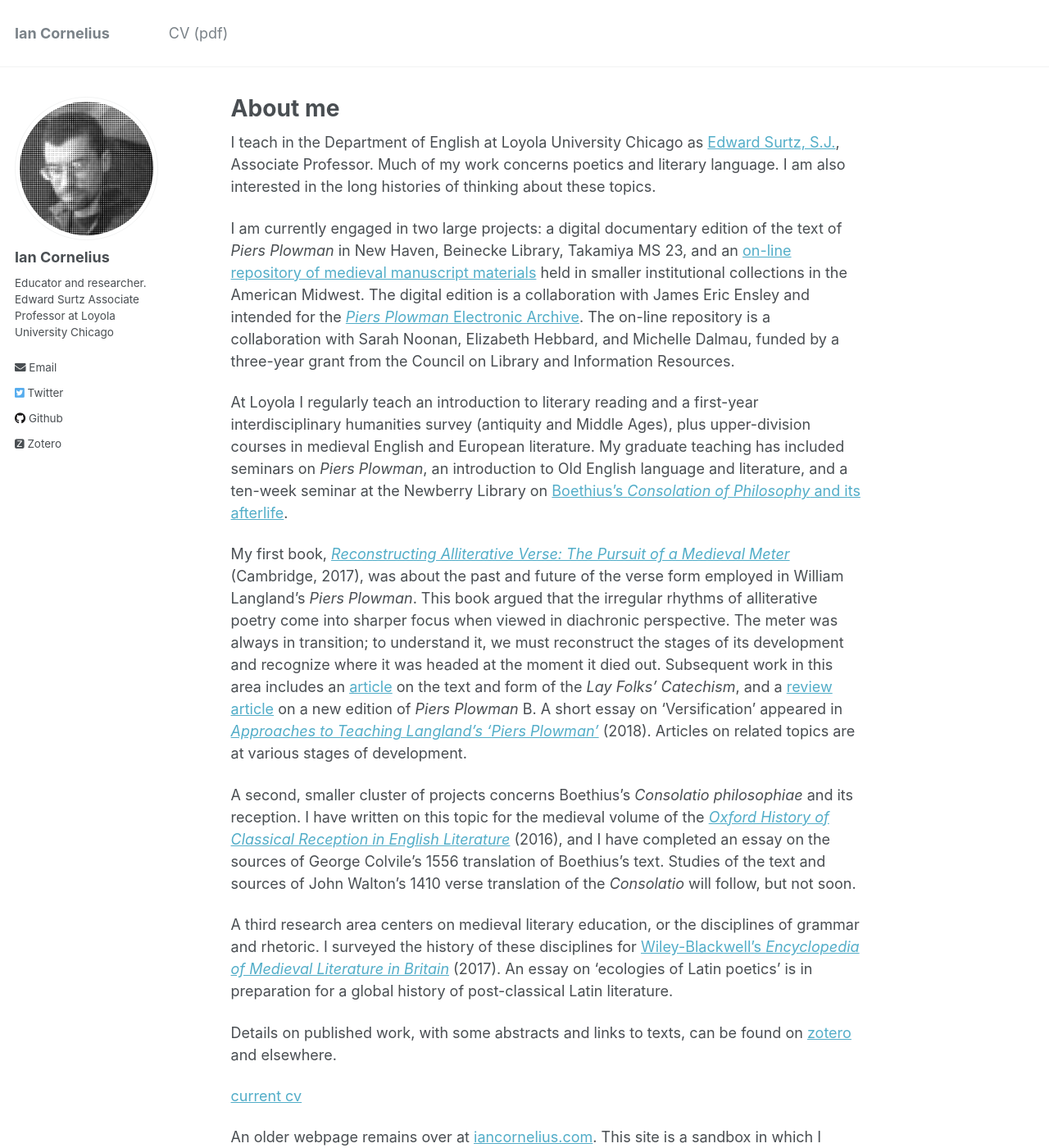
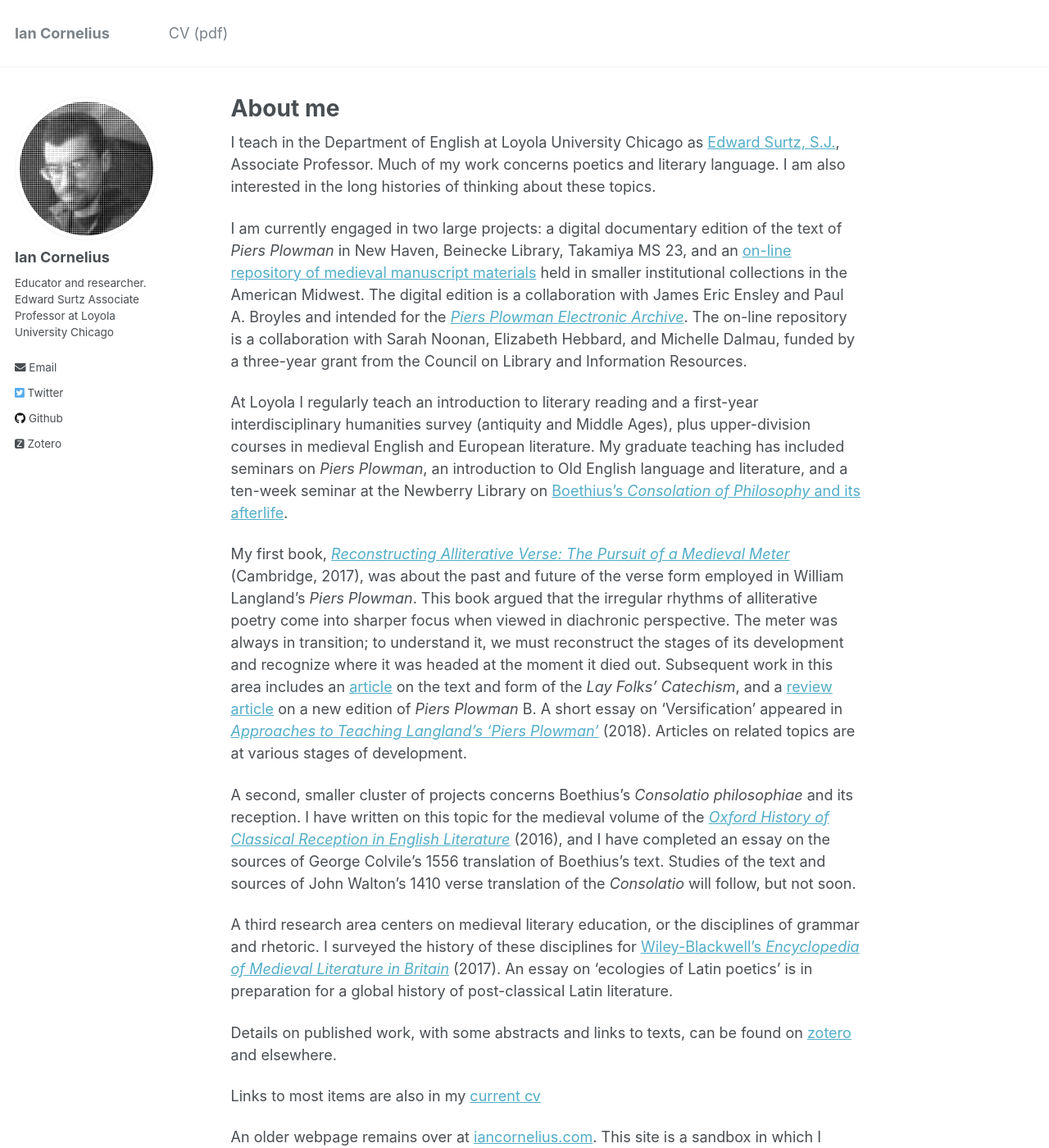
Before and after one commit to icornelius/icornelius.github.io, a Jekyll site: the page built from _pages/about.md, in a window 1280 px wide and 1400 px high. Shown: the whole window at 82% size. Built offline with Jekyll 4.4.1, drawn with Linux system fonts in a browser that asks for light colours; some web fonts are replaced.

Commit message:
about: update PPEA project description
include Paul Broyles as collaborator

```diff
--- a/_pages/about.md
+++ b/_pages/about.md
@@ -15,7 +15,7 @@ I am also interested in the long histories of thinking about these topics.
 I am currently engaged in two large projects:
 a digital documentary edition of the text of *Piers Plowman* in New Haven, Beinecke Library, Takamiya MS 23,
 and an [on-line repository of medieval manuscript materials](https://peripheralmss.org/) held in smaller institutional collections in the American Midwest.
-The digital edition is a collaboration with James Eric Ensley and intended for the [*Piers Plowman* Electronic Archive](http://piers.chass.ncsu.edu/).
+The digital edition is a collaboration with James Eric Ensley and Paul A. Broyles and intended for the [*Piers Plowman Electronic Archive*](http://piers.chass.ncsu.edu/).
 The on-line repository is a collaboration with Sarah Noonan, Elizabeth Hebbard, and Michelle Dalmau, funded by a three-year grant from the Council on Library and Information Resources.
 
 At Loyola I regularly teach an introduction to literary reading and a first-year interdisciplinary humanities survey (antiquity and Middle Ages), plus upper-division courses in medieval English and European literature.
@@ -42,7 +42,7 @@ An essay on 'ecologies of Latin poetics' is in preparation for a global history
 
 Details on published work, with some abstracts and links to texts, can be found on [zotero](https://www.zotero.org/irc7) and elsewhere.
 
-[current cv](https://icornelius.github.io/files/cornelius-cv.pdf)
+Links to most items are also in my [current cv](https://icornelius.github.io/files/cornelius-cv.pdf)
 
 An older webpage remains over at [iancornelius.com](https://www.iancornelius.com).
 This site is a sandbox in which I teach myself web development in [GitHub Pages](https://pages.github.com/), building from templates by [Michael Rose](https://mademistakes.com/) and [Stuart Geiger](http://stuartgeiger.com/).
```
